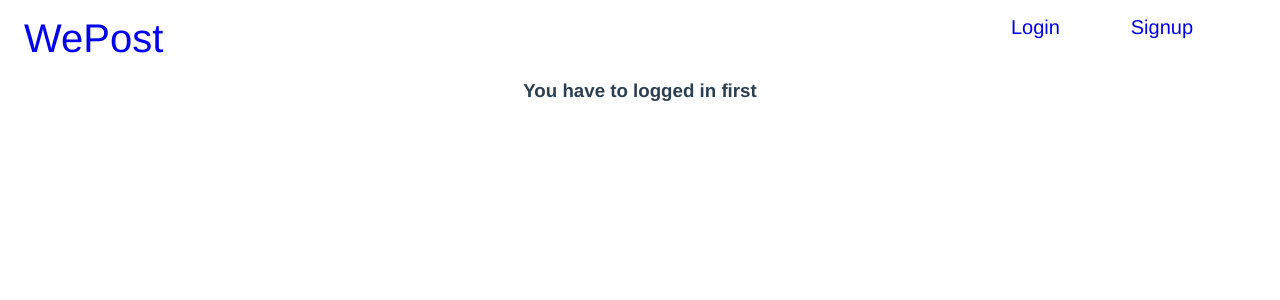
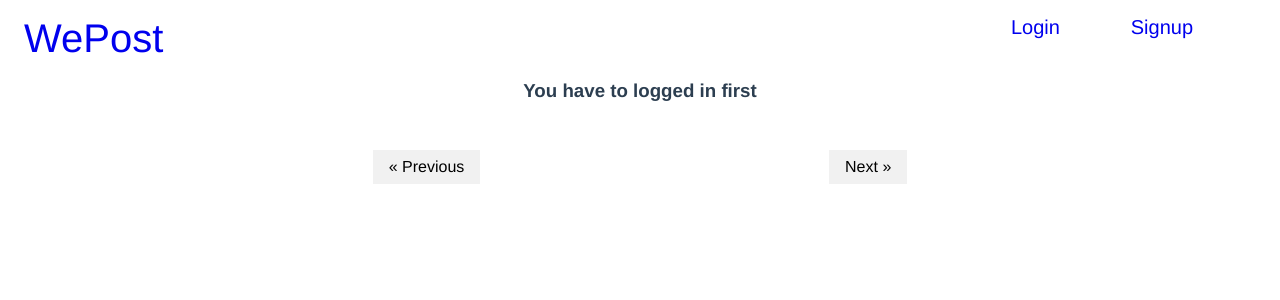
Before and after one commit to Thomaspantioras/webjar-test, a Vue app in the folder client/: page /new-article in a window 1280 px wide. Shown: the top 300 px of the page. Built offline with nearby package versions, Linux system fonts and the light colour scheme.

Commit message:
in progress

```diff
--- a/client/src/App.vue
+++ b/client/src/App.vue
@@ -3,19 +3,19 @@
     <Header />
     <router-view />
 
-    <!-- <Footer :menuLinks="menuLinks"/> -->
+    <Footer />
   </div>
 </template>
 
 <script>
 import Header from "./components/Header.vue";
-// import Footer from '@/components/Footer.vue'
+import Footer from './components/Footer.vue'
 
 export default {
   name: "App",
   components: {
     Header,
-    // Footer
+    Footer
   },
 };
 </script>
--- a/client/src/components/Article.vue
+++ b/client/src/components/Article.vue
@@ -1,9 +1,10 @@
 <template>
-<div>
+<div class="container">
   <h1>{{article.title}}</h1>
   <div class="details">
     <div>{{article.author_full_name}}</div>
-    <div>{{article.date}}</div>
+    <!-- <div>{{article.date}}</div> -->
+    <div><b>{{formatedDate}}</b></div>
     <div>views: {{article.views}}</div>
   </div>
   <h2 v-if="article.subtitle">{{article.subtitle}}</h2>
@@ -11,7 +12,7 @@
     <img :src=imgUrl alt="article image" >
     <!-- <img :src=["http://localhost:4000/"+ this.article.article_image] alt="" srcset=""> -->
   </div>
-  <div>{{article.description}}</div>
+  <div class="description">{{article.description}}</div>
   <hr>
 </div>
 </template>
@@ -27,16 +28,27 @@ export default {
   computed: {
     imgUrl() {
       return "http://localhost:4000/" + this.article.article_image
+    },
+    formatedDate() {
+      return new Date(this.article.date).toLocaleDateString();
     }
   },
   mounted() {
-    // console.log("article: ",this.article)
+    console.log("article: ",this.article)
   }
 };
 </script>
 
 <style lang="scss" scoped>
+  .container {
+    padding: 2rem 1.5rem;
+  }
   .details {
-    display: flex;
+    /* display: flex;
+    flex-direction: column; */
+    width: fit-content;
+  }
+  .description {
+    padding: 2rem 6rem;
   }
 </style>
--- /dev/null
+++ b/client/src/components/Footer.vue
@@ -0,0 +1,44 @@
+<template>
+  <div class="footer">
+    <a href="#" class="previous">&laquo; Previous</a>
+    <a href="#" class="next">Next &raquo;</a>
+  </div>
+</template>
+
+<script>
+  export default {
+
+  }
+</script>
+
+<style lang="scss" scoped>
+.footer {
+  margin-top: 3rem;
+  display: flex;
+  justify-content: space-evenly;
+}
+a {
+  text-decoration: none;
+
+  padding: 8px 16px;
+}
+
+a:hover {
+  background-color: #ddd;
+  color: black;
+}
+
+.previous,.next{
+  background-color: #f1f1f1;
+  color: black;
+}
+
+/* .next {
+  background-color: #04AA6D;
+  color: white;
+} */
+
+/* .round {
+  border-radius: 50%;
+} */
+</style>
--- a/client/src/helpers/api.js
+++ b/client/src/helpers/api.js
@@ -26,8 +26,10 @@ export const api = {
     console.log("createArticle:", res.data);
     return res.data;
   }),
-  getArticles: handleError(async () => {
-    const res = await axios.get(baseURL + "articles/");
+  getArticles: handleError(async (page) => {
+    const res = await axios.get(baseURL + "articles/", {
+      params: { page: page },
+    });
     // console.log(res.data);
     return res.data;
   }),
--- a/client/src/store/index.js
+++ b/client/src/store/index.js
@@ -8,6 +8,7 @@ export default new Vuex.Store({
     isLoggedIn: false,
     authorId: "",
     authorFullName: "",
+    currentPage: 0,
   },
   mutations: {
     setIsLoggedIn(state, payload) {
@@ -18,6 +19,9 @@ export default new Vuex.Store({
     },
     setAuthorFullName(state, payload) {
       state.authorFullName = payload;
+    },
+    setCurrentPage(state, payload) {
+      state.currentPage = payload;
     },
   },
   getters: {
@@ -30,6 +34,9 @@ export default new Vuex.Store({
     authorFullName: (state) => {
       return state.authorFullName;
     },
+    currentPage: (state) => {
+      return state.currentPage;
+    },
   },
   actions: {},
   modules: {},
--- a/client/src/views/Home.vue
+++ b/client/src/views/Home.vue
@@ -12,7 +12,7 @@
 // import HelloWorld from "@/components/HelloWorld.vue";
 import ArticlesList from "../components/ArticlesList.vue";
 import { api } from '../helpers/api';
-// import { mapGetters } from 'vuex';
+import { mapGetters } from 'vuex';
 
 export default {
   name: "Home",
@@ -27,13 +27,17 @@ export default {
     };
   },
   async mounted() {
-    this.articles = await api.getArticles();
+    this.articles = await api.getArticles(this.currentPage);
     this.articlesById = await api.getArticlesByAuthorId("613b8946b960a236a9064727");
   },
-  // computed: {
-  //   ...mapGetters([
-  //     'isLoggedIn',
-  //   ])
-  // },
+  computed: {
+    ...mapGetters([
+      'currentPage'
+    ]),
+    // getArticles: async () => {
+    // const articles = await api.getArticles(this.currentPage);
+    //   return articles
+    // }
+  },
 };
 </script>
```
Also changed, not shown: 2 other files (tests, documents, lock files or other folders).
